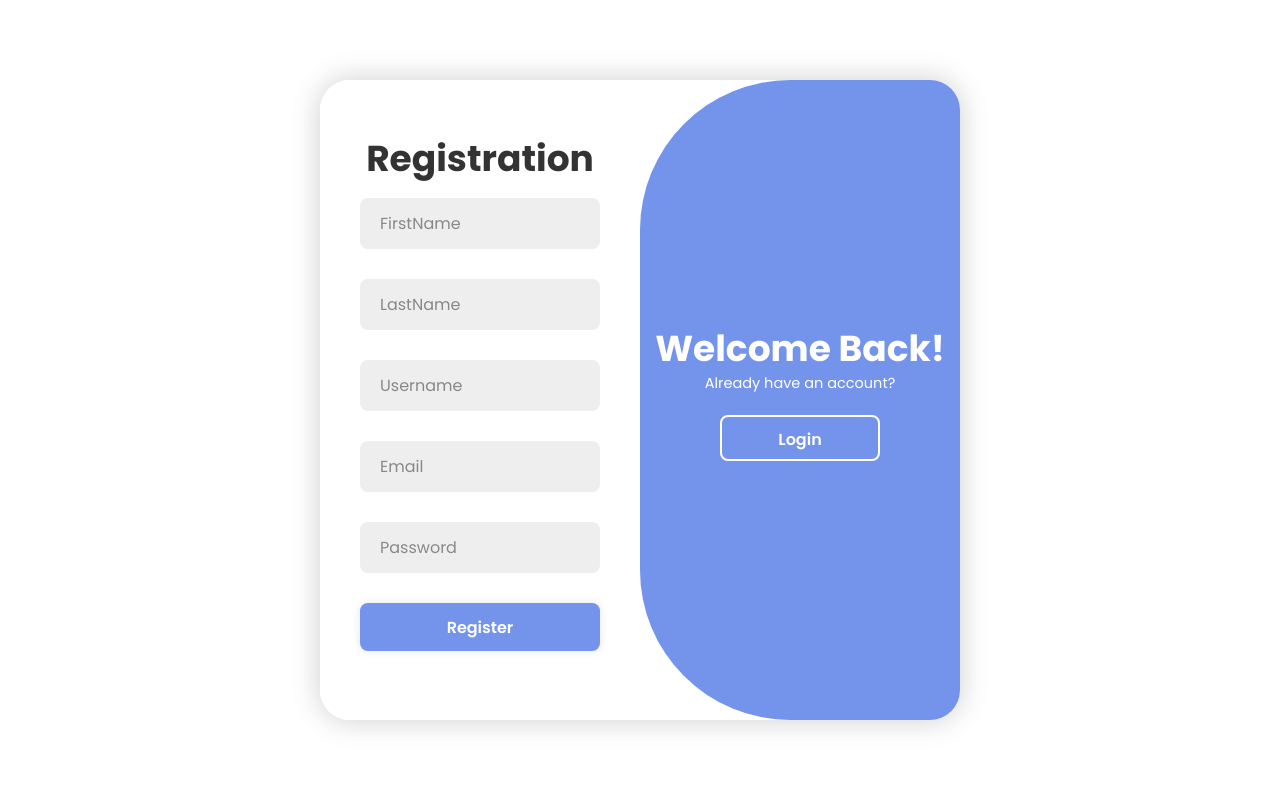
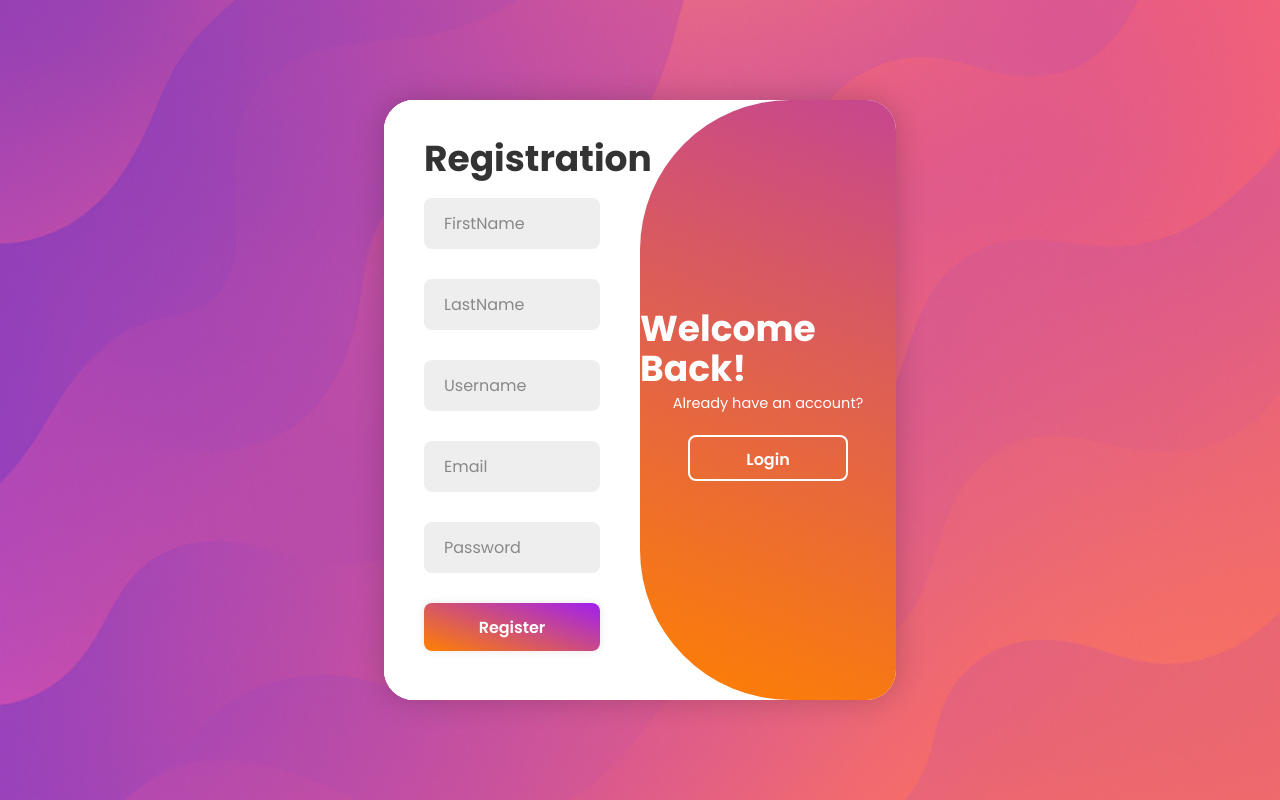
Before and after one commit to DevLord261/OneHand_frontend, a React (Vite) app: page /login in a window 1280 px wide. Both pictures are taken after a click on the button "Register". Built offline with nearby package versions, Linux system fonts and the light colour scheme.

Commit message:
login/Home finished

```diff
--- a/src/pages/Login.tsx
+++ b/src/pages/Login.tsx
@@ -66,10 +66,10 @@ export default function Login() {
   };
 
   return (
-    <main>
+    <main className={styles.background}>
       <div className={clsx(styles.container, { [styles.active]: isActive })}>
         {/* Login Form */}
-        <div className={clsx(styles["form-box"], styles.login)}>
+        <section className={clsx(styles["form-box"], styles.login)}>
           <form action="#">
             <h1>Login</h1>
             <div className={styles["input-box"]}>
@@ -100,26 +100,11 @@ export default function Login() {
             <button type="submit" className={styles.btn}>
               Login
             </button>
-            {/* <p>or login with social platforms</p>
-            <div className={styles["social-icons"]}>
-              <a href="#">
-                <i className="bx bxl-google"></i>
-              </a>
-              <a href="#">
-                <i className="bx bxl-facebook"></i>
-              </a>
-              <a href="#">
-                <i className="bx bxl-github"></i>
-              </a>
-              <a href="#">
-                <i className="bx bxl-linkedin"></i>
-              </a>
-            </div> */}
           </form>
-        </div>
+        </section>
 
         {/* Registration Form */}
-        <div className={clsx(styles["form-box"], styles.register)}>
+        <section className={clsx(styles["form-box"], styles.register)}>
           <form onSubmit={handleSubmit}>
             <h1>Registration</h1>
             <div className={styles["input-box"]}>
@@ -196,10 +181,10 @@ export default function Login() {
               </a>
             </div> */}
           </form>
-        </div>
+        </section>
 
         {/* Toggle Panels */}
-        <div className={styles["toggle-box"]}>
+        <section className={styles["toggle-box"]}>
           <div className={clsx(styles["toggle-panel"], styles["toggle-left"])}>
             <h1>Hello, Welcome!</h1>
             <p>Don't have an account?</p>
@@ -221,7 +206,7 @@ export default function Login() {
               Login
             </button>
           </div>
-        </div>
+        </section>
       </div>
     </main>
   );
--- a/src/styles/CampaignCard.module.css
+++ b/src/styles/CampaignCard.module.css
@@ -65,7 +65,7 @@
     justify-content: space-between;
 }
 
-@media (max-width: 450px) {
+@media (max-width: 768px) {
     .container {
         display: flex;
         flex-direction: row;
--- a/src/styles/Login.module.css
+++ b/src/styles/Login.module.css
@@ -1,14 +1,4 @@
 @import url("https://fonts.googleapis.com/css2?family=Poppins:ital,wght@0,100;0,200;0,300;0,400;0,500;0,600;0,700;0,800;0,900;1,100;1,200;1,300;1,400;1,500;1,600;1,700;1,800;1,900&display=swap");
-
-/* body {
-    display: flex;
-    justify-content: center;
-    align-items: center;
-    max-height: 100vh;
-    max-width: 100vw;
-    background: linear-gradient(90deg, #e2e2e2, #c9d6ff);
-    font-family: "Poppins", sans-serif;
-} */
 
 main {
     display: flex;
@@ -16,10 +6,17 @@ main {
     align-items: center;
     max-width: 100vw;
 }
+
+.background {
+    background-image: url("../assets//LoginBG.png");
+    background-size: cover;
+    background-repeat: no-repeat;
+    background-position: center;
+}
 .container {
     position: relative;
-    width: 50vw;
-    height: 80vh;
+    width: 40vw;
+    height: 75vh;
     background: #fff;
     border-radius: 30px;
     box-shadow: 0 0 30px rgba(0, 0, 0, 0.2);
@@ -110,6 +107,7 @@ form {
     width: 100%;
     height: 48px;
     background: #7494ec;
+    /* background: linear-gradient(200deg, #a020f0, #ff8000); */
     border-radius: 8px;
     box-shadow: 0 0 10px rgba(0, 0, 0, 0.1);
     border: none;
@@ -118,7 +116,12 @@ form {
     color: #fff;
     font-weight: 600;
 }
-
+.login > form > .btn {
+    background: linear-gradient(20deg, #a020f0, #ff8000);
+}
+.register > form > .btn {
+    background: linear-gradient(200deg, #a020f0, #ff8000);
+}
 .social-icons {
     display: flex;
     justify-content: center;
@@ -146,8 +149,7 @@ form {
     left: -250%;
     width: 300%;
     height: 100%;
-    background: #7494ec;
-    /* border: 2px solid red; */
+    background: linear-gradient(200deg, #a020f0, #ff8000);
     border-radius: 150px;
     z-index: 2;
     transition: 1.8s ease-in-out;
@@ -201,7 +203,7 @@ form {
     box-shadow: none;
 }
 
-@media screen and (max-width: 650px) {
+@media screen and (max-width: 768px) {
     .container {
         position: relative;
         width: 100vw;
@@ -256,9 +258,17 @@ form {
     .container.active .toggle-panel.toggle-right {
         bottom: 0;
     }
+    .login > form > .btn {
+        background: #ff8000;
+        /* background: linear-gradient(20deg, #a020f0, #ff8000); */
+    }
+    .register > form > .btn {
+        background: #a020f0;
+        /* background: linear-gradient(200deg, #a020f0, #ff8000); */
+    }
 }
 
-@media screen and (max-width: 400px) {
+@media screen and (max-width: 768px) {
     .form-box {
         padding: 20px;
     }
```
Also changed, not shown: src/assets/LoginBG.png (added).
